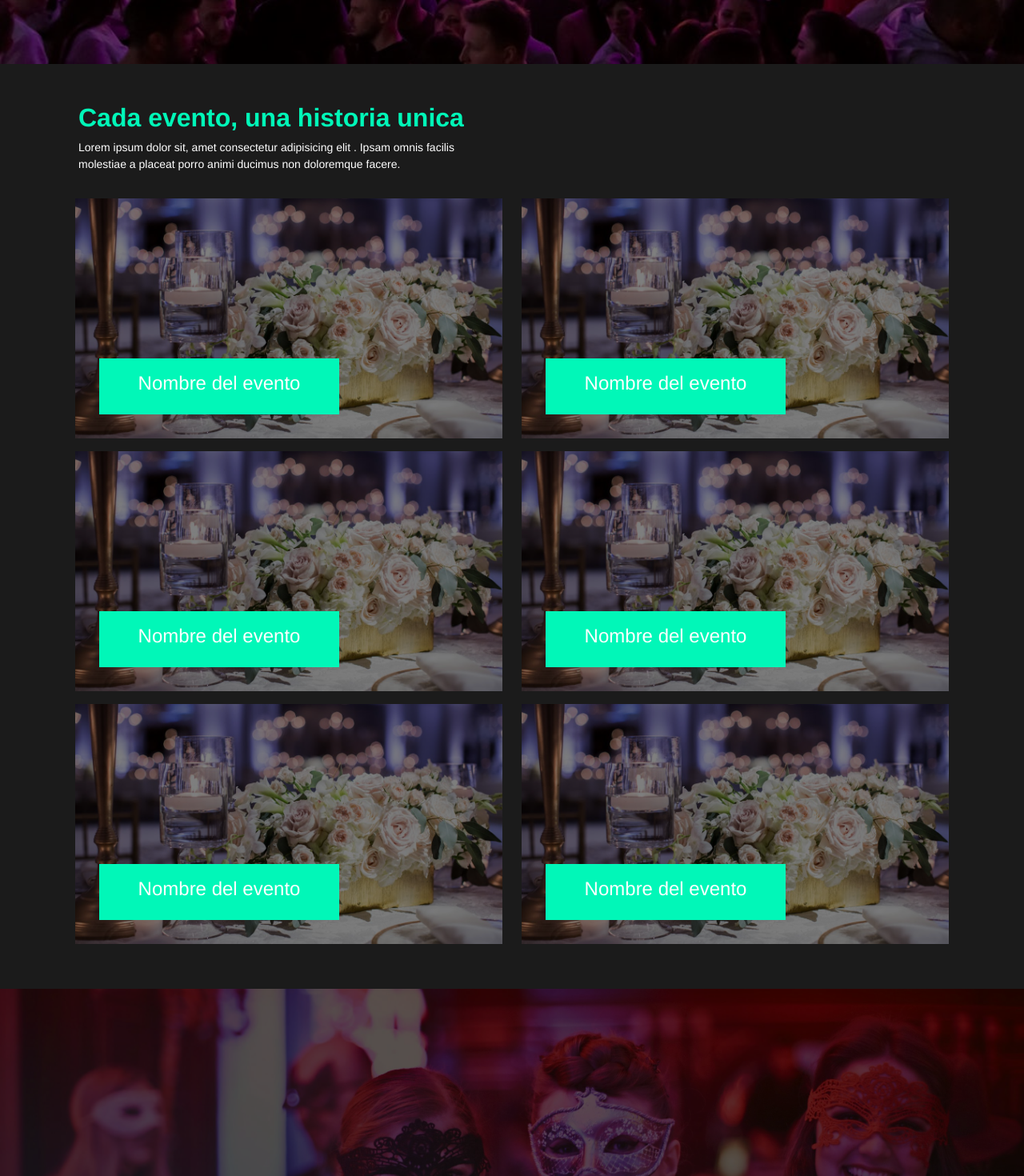
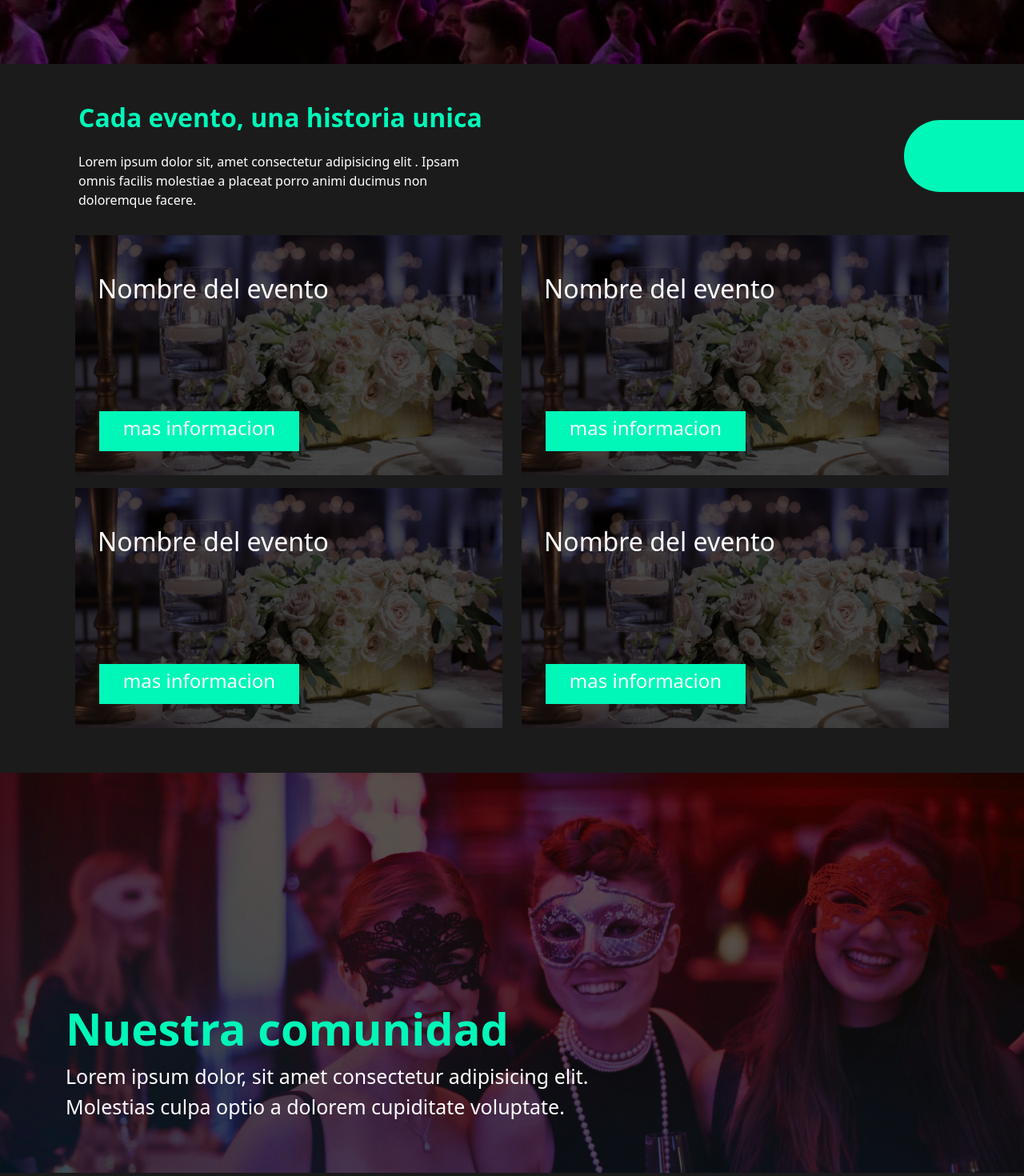
Before and after one commit to javieruncos/magic-films, a React (Vite) app: page / in a window 1280 px wide. Shown: the part 520-1990 px from the top of the page at 80% size. Built offline with nearby package versions, Linux system fonts and the light colour scheme.

Commit message:
agregamos boton flotante de wsp

```diff
--- a/src/App.css
+++ b/src/App.css
@@ -1,4 +1,4 @@
-.App{
+.App {
     background-color: #1b1b1b;
     /* background-color: black; */
     display: flex;
@@ -8,6 +8,31 @@
     width: 100%;
 }
 
-.text-color{
+.text-color {
     color: #01f7b8;
 }
+
+.wsp {
+    height: 90px;
+    width: 150px;
+    position: fixed;
+    bottom: 40px;
+    right: 0px;
+    border-top-left-radius: 50px;
+    border-bottom-left-radius: 50px;
+    background-color: #01f7b8;
+}
+
+
+@media screen and (max-width: 599px) {
+    .wsp {
+        height: 50px;
+        width: 100px;
+        position: fixed;
+        bottom: 40px;
+        right: 0px;
+        border-top-left-radius: 50px;
+        border-bottom-left-radius: 50px;
+        background-color: #01f7b8;
+    }
+}
--- a/src/assets/style/Caracteristicas.css
+++ b/src/assets/style/Caracteristicas.css
@@ -34,15 +34,12 @@
  margin: 0;
 }
 
-
-
 .caracteristicas-body{
     font-size: 17px;
     padding-top: 10px;
     width: 100%;
     padding-top: 20px;
 }
-
 
 @media screen and (max-width: 599px) {
     .caracteristicas-row {
--- a/src/assets/style/Eventos.css
+++ b/src/assets/style/Eventos.css
@@ -5,7 +5,6 @@
 .titulo-eventos{
     width: 50%;
 }
-
 
 .card-event{
     height: 300px;
@@ -29,17 +28,19 @@
 .capa-card-eventos{
     height: 100%;
     width: 100%;
-    background-color: rgba(0, 0, 0, 0.5);
+    background-color: rgba(0, 0, 0, 0.712);
     position: absolute;
     top: 0;
     left: 0;
     display: flex;
-    align-items: end;
+    justify-content: space-between;
+    flex-direction: column;
+
 }
 
 .nombre-evento{
-    height: 70px;
-    width: 300px;
+    height: 50px;
+    width: 250px;
     background-color: #01f7b8;
     margin-left: 30px;
     margin-bottom: 30px;
--- a/src/components/Ui/Eventos.jsx
+++ b/src/components/Ui/Eventos.jsx
@@ -4,7 +4,7 @@ const Eventos = () => {
     return (
         <div className="container">
             <div className="titulo-eventos mb-4 px-3">
-                <h3 className="text-color fs-2 fw-bold" >Cada evento, una historia unica</h3>
+                <h3 className="text-color fs-2 fw-bold my-4" >Cada evento, una historia unica</h3>
                 <p>Lorem ipsum dolor sit, amet consectetur adipisicing elit
                     . Ipsam omnis facilis molestiae a placeat porro animi ducimus non
                     doloremque facere.
@@ -17,8 +17,11 @@ const Eventos = () => {
                             <div className="card-event">
                                 <img src={souveniers} alt="" />
                                 <div className="capa-card-eventos">
+                                    <div className="container mt-5 mx-3">
+                                        <h2>Nombre del evento</h2>
+                                    </div>
                                     <div className="nombre-evento">
-                                      <h4>Nombre del evento</h4>
+                                        <h4>mas informacion</h4>
                                     </div>
                                 </div>
                             </div>
@@ -27,8 +30,11 @@ const Eventos = () => {
                             <div className="card-event">
                                 <img src={souveniers} alt="" />
                                 <div className="capa-card-eventos">
+                                    <div className="container mt-5 mx-3">
+                                        <h2>Nombre del evento</h2>
+                                    </div>
                                     <div className="nombre-evento">
-                                      <h4>Nombre del evento</h4>
+                                        <h4>mas informacion</h4>
                                     </div>
                                 </div>
                             </div>
@@ -37,8 +43,11 @@ const Eventos = () => {
                             <div className="card-event">
                                 <img src={souveniers} alt="" />
                                 <div className="capa-card-eventos">
+                                    <div className="container mt-5 mx-3">
+                                        <h2>Nombre del evento</h2>
+                                    </div>
                                     <div className="nombre-evento">
-                                      <h4>Nombre del evento</h4>
+                                        <h4>mas informacion</h4>
                                     </div>
                                 </div>
                             </div>
@@ -47,28 +56,11 @@ const Eventos = () => {
                             <div className="card-event">
                                 <img src={souveniers} alt="" />
                                 <div className="capa-card-eventos">
+                                    <div className="container mt-5 mx-3">
+                                        <h2>Nombre del evento</h2>
+                                    </div>
                                     <div className="nombre-evento">
-                                      <h4>Nombre del evento</h4>
-                                   </div>
-                                </div>
-                            </div>
-                        </div>
-                        <div className="col-12 col-md-6 col-lg-6 my-2">
-                        <div className="card-event">
-                                <img src={souveniers} alt="" />
-                                <div className="capa-card-eventos">
-                                   <div className="nombre-evento">
-                                      <h4>Nombre del evento</h4>
-                                   </div>
-                                </div>
-                            </div>
-                        </div>
-                        <div className="col-12 col-md-6 col-lg-6 my-2">
-                        <div className="card-event">
-                                <img src={souveniers} alt="" />
-                                <div className="capa-card-eventos">
-                                   <div className="nombre-evento">
-                                      <h4>Nombre del evento</h4>
+                                        <h4>mas informacion</h4>
                                     </div>
                                 </div>
                             </div>
--- a/src/components/Ui/SobreNosotros.jsx
+++ b/src/components/Ui/SobreNosotros.jsx
@@ -9,7 +9,7 @@ const SobreNosotros = () => {
                     <img src="https://cdn0.casamientos.com.ar/vendor/7425/3_2/960/jpg/entrada_7_117425.jpeg" alt="" />
                 </div>
                 <div className="info-nosotros">
-                    <img src={fondo} alt="" />
+                    {/* <img src={fondo} alt="" /> */}
                     <div className="text-nosotros">
                         <h3 className="display-4 text-color fw-bold">The exceptional, everywhere</h3>
                         <p>Lorem ipsum, dolor sit amet consectetur adipisicing elit. Beatae
--- /dev/null
+++ b/src/components/Ui/WspBtn.jsx
@@ -0,0 +1,11 @@
+import React from 'react';
+
+const WspBtn = () => {
+    return (
+        <div className='wsp'>
+
+        </div>
+    );
+};
+
+export default WspBtn;
--- a/src/components/view/Inicio.jsx
+++ b/src/components/view/Inicio.jsx
@@ -4,7 +4,9 @@ import Eventos from "../Ui/Eventos";
 import Portada from "../Ui/Portada";
 import PortadaDescripcion from "../Ui/PortadaDescripcion";
 import SobreNosotros from "../Ui/SobreNosotros";
-import Testimonios from "../Ui/Testimonios";
+import WspBtn from "../Ui/WspBtn";
+
+
 const Inicio = () => {
     return (
         <main>
@@ -16,15 +18,14 @@ const Inicio = () => {
                 <article className="mt-5">
                     <PortadaDescripcion></PortadaDescripcion>
                 </article>
-                <article className="my-5">
+                <article className="my-5 pt-5">
                     <Caracteristicas></Caracteristicas>
-                    {/* <Testimonios></Testimonios> */}
                 </article>
-                <article>
+                <article className="my-5 pt-5">
                  <SobreNosotros></SobreNosotros>
                 </article>
             </section>
-
+         <WspBtn></WspBtn>
         </main>
     );
 };
```
Lines whose indentation alone changed are shown as unchanged.
